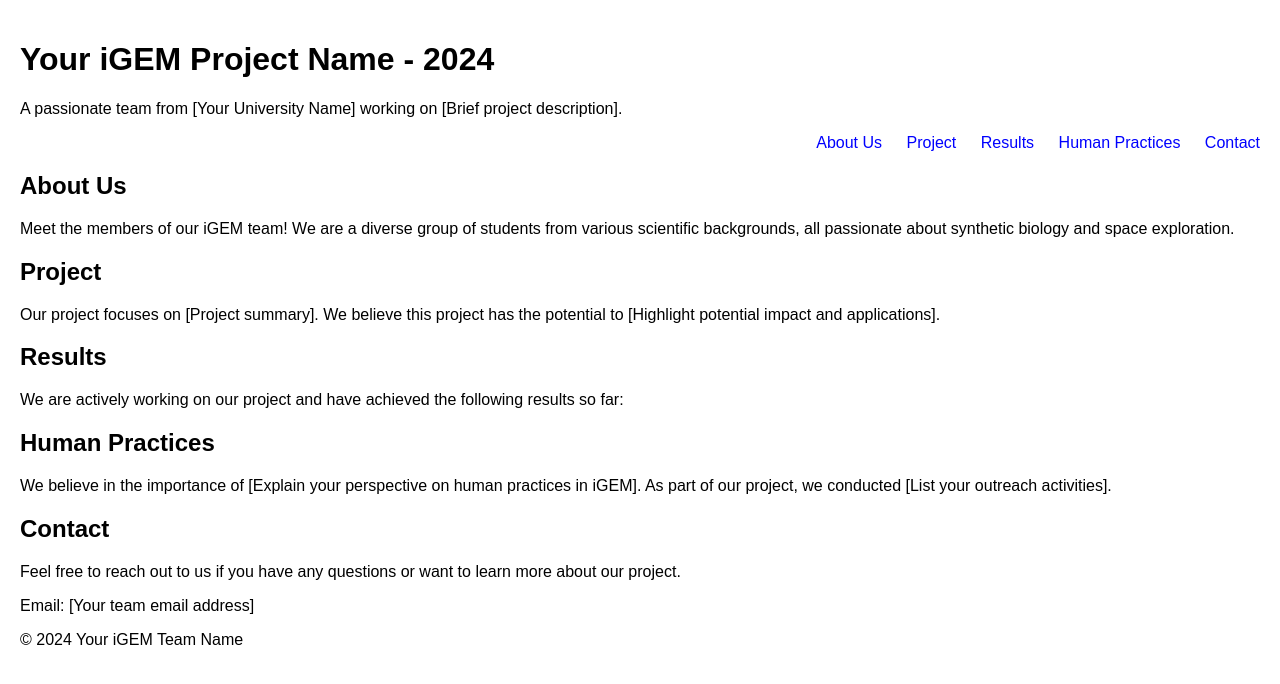
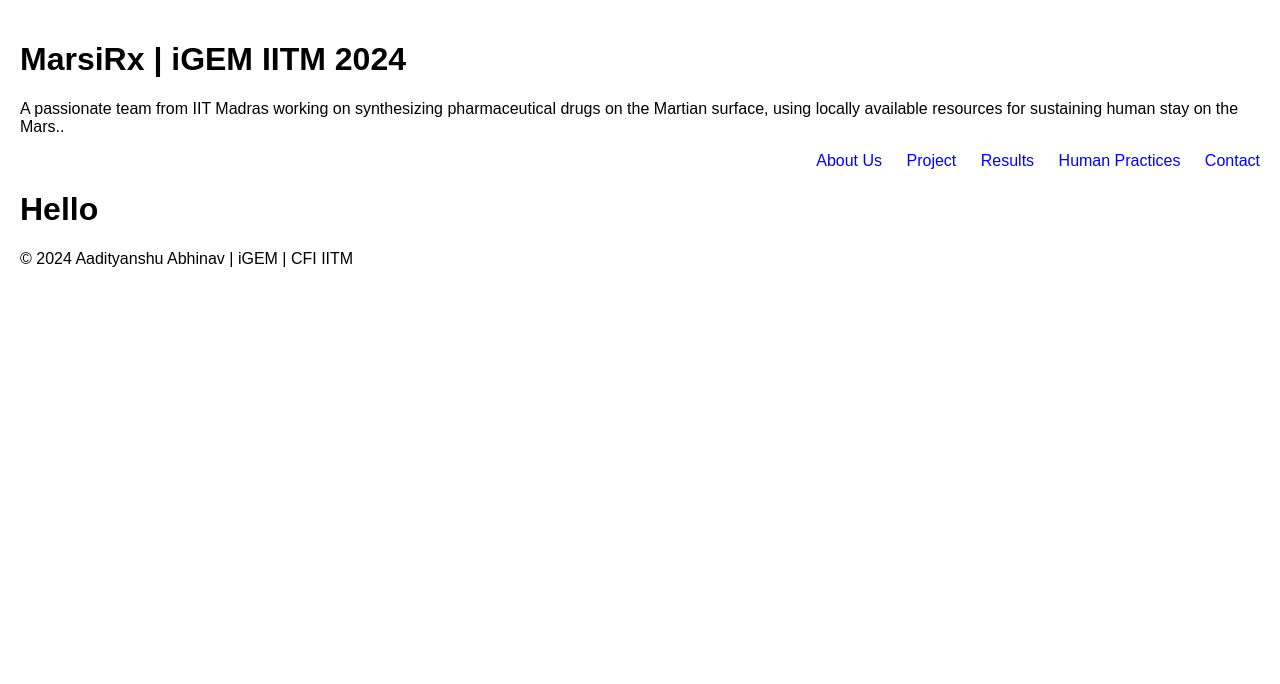
Before and after one commit to AadityanshuAbhinav/iGEM_App, a plain HTML site: page index.html in a window 1280 px wide. Drawn offline with Linux system fonts and the light colour scheme.

Commit message:
Update index.html

```diff
--- a/index.html
+++ b/index.html
@@ -3,12 +3,12 @@
 <head>
     <meta charset="UTF-8">
     <meta name="viewport" content="width=device-width, initial-scale=1.0">
-    <title>Your iGEM Project Name - 2024</title>
+    <title>MarsiRx | iGEM IITM</title>
     <link rel="stylesheet" href="style.css"> </head>
 <body>
     <header>
-        <h1>Your iGEM Project Name - 2024</h1>
-        <p>A passionate team from [Your University Name] working on [Brief project description].</p>
+        <h1>MarsiRx | iGEM IITM 2024</h1>
+        <p>A passionate team from IIT Madras working on synthesizing pharmaceutical drugs on the Martian surface, using locally available resources for sustaining human stay on the Mars..</p>
     </header>
     <nav>
         <ul>
@@ -20,30 +20,10 @@
         </ul>
     </nav>
     <main>
-        <section id="about">
-            <h2>About Us</h2>
-            <p>Meet the members of our iGEM team! We are a diverse group of students from various scientific backgrounds, all passionate about synthetic biology and space exploration.</p>
-            </section>
-        <section id="project">
-            <h2>Project</h2>
-            <p>Our project focuses on [Project summary]. We believe this project has the potential to [Highlight potential impact and applications].</p>
-            </section>
-        <section id="results">
-            <h2>Results</h2>
-            <p>We are actively working on our project and have achieved the following results so far:</p>
-            </section>
-        <section id="human-practices">
-            <h2>Human Practices</h2>
-            <p>We believe in the importance of [Explain your perspective on human practices in iGEM]. As part of our project, we conducted [List your outreach activities].</p>
-            </section>
-        <section id="contact">
-            <h2>Contact</h2>
-            <p>Feel free to reach out to us if you have any questions or want to learn more about our project.</p>
-            <p>Email: [Your team email address]</p>
-        </section>
+        <h1>Hello</h1>
     </main>
     <footer>
-        <p>&copy; 2024 Your iGEM Team Name</p>
+        <p>&copy; 2024 Aadityanshu Abhinav | iGEM | CFI IITM</p>
     </footer>
 
     </body>
```
